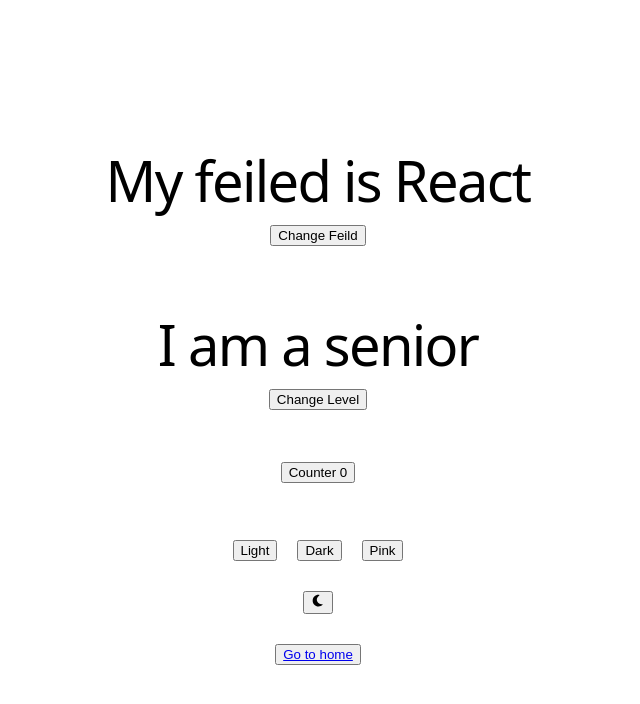
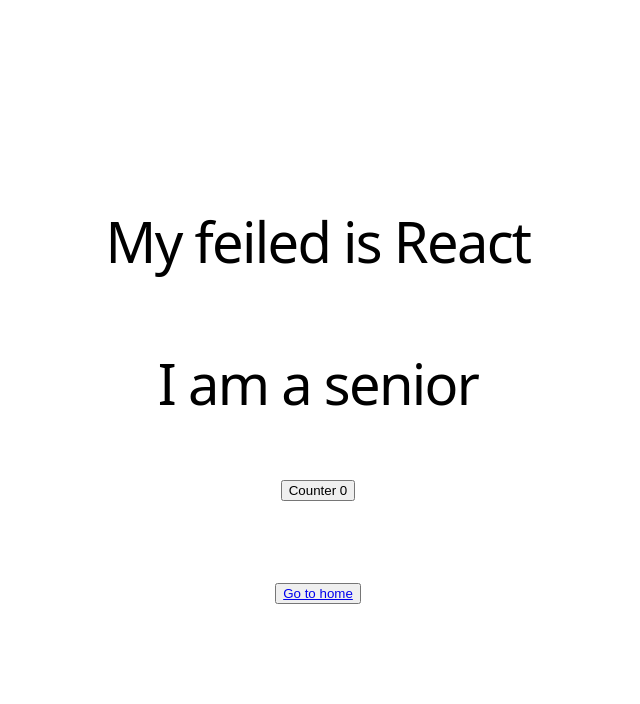
Before and after one commit to Malak-abusharar/React-2, a React (Vite) app: page / in a window 1280 px wide. Shown: the top 704 px of the page, without its empty margins (322-962 px from the left). Built offline with nearby package versions, Linux system fonts and the light colour scheme.

Commit message:
manage state globally

```diff
--- a/src/App.jsx
+++ b/src/App.jsx
@@ -3,87 +3,92 @@
 import "./theme.css";
 import { FaMoon, FaRegSun } from "react-icons/fa6";
 import {Link} from "react-router-dom";
-const initialData = {
-  feild: "React",
-  level: "senior",
-  Count: 0,
-  theme: "light",
-};
-const reducer = (state, action) => {
-  switch (action.type) {
-    case "CHANGE_FEILD":
-      return { ...state, feild: action.newValue };
-    case "CHANGE_LEVEL":
-      return { ...state, level: action.newValue };
-    case "CHANGE_COUNT":
-      return { ...state, Count: action.newValue };
-    case "CHANGE_THEME":
-      return { ...state, theme: action.newValue };
-    default:
-      return state;
-  }
-};
+import {useContext } from "react";
+import Data from "./context/Data";
+
+// const initialData = {
+//   feild: "React",
+//   level: "senior",
+//   Count: 0,
+//   theme: "light",
+// };
+// const reducer = (state, action) => {
+//   switch (action.type) {
+//     case "CHANGE_FEILD":
+//       return { ...state, feild: action.newValue };
+//     case "CHANGE_LEVEL":
+//       return { ...state, level: action.newValue };
+//     case "CHANGE_COUNT":
+//       return { ...state, Count: action.newValue };
+//     case "CHANGE_THEME":
+//       return { ...state, theme: action.newValue };
+//     default:
+//       return state;
+//   }
+// };
 
 function App() {
-  const [Data, dispatch] = useReducer(reducer, initialData);
+  // const [Data, dispatch] = useReducer(reducer, initialData);
+  const {feild, changeField, level, Count, theme} = useContext(Data);
+
   return (
-    <div className={`App ${Data.theme}`}>
-      <h1>My feiled is {Data.feild}</h1>
-      <button
+    <div className={`App ${theme}`}>
+      <h1>My feiled is {feild}</h1>
+      {/* <button
         onClick={() => {
           dispatch({ type: "CHANGE_FEILD", newValue: "Vue" });
         }}
       >
         Change Feild
-      </button>
+      </button> */}
       <br />
       <br />
-      <h1>I am a {Data.level}</h1>
-      <button
+      <h1>I am a {level}</h1>
+      {/* <button
         onClick={() => {
           dispatch({ type: "CHANGE_LEVEL", newValue: "Mid" });
         }}
       >
         Change Level
-      </button>
+      </button> */}
       <br />
       <br />
       <button
-        onClick={() => {
-          dispatch({ type: "CHANGE_COUNT", newValue: Data.Count + 1 });
-        }}
+        // onClick={() => {
+        //   dispatch({ type: "CHANGE_COUNT", newValue: Data.Count + 1 });
+        // }}
       >
-        Counter {Data.Count}
+        Counter {Count}
       </button>
       <br />
       <br />
       <div>
-        <button
+        {/* <button
           onClick={() => {
             dispatch({ type: "CHANGE_THEME", newValue: "light" });
           }}
           style={{ marginRight: "20px" }}
         >
           Light
-        </button>
-        <button
+        </button> */}
+        {/* <button
           style={{ marginRight: "20px" }}
           onClick={() => {
             dispatch({ type: "CHANGE_THEME", newValue: "dark" });
           }}
         >
           Dark
-        </button>
-        <button
+        </button> */}
+        {/* <button
           onClick={() => {
             dispatch({ type: "CHANGE_THEME", newValue: "pink" });
           }}
         >
           Pink
-        </button>
+        </button> */}
       </div>
       <div>
-        <button
+        {/* <button
           style={{ marginTop: "30px" }}
           onClick={() => {
             dispatch({
@@ -93,7 +98,7 @@
           }}
         >
           {Data.theme == "light" ? <FaMoon /> : <FaRegSun />}
-        </button>
+        </button> */}
       </div>
       <button style={{ marginTop: "30px" }}>
         <Link to="/home">Go to home</Link></button>
--- /dev/null
+++ b/src/context/Data.jsx
@@ -0,0 +1,25 @@
+import { createContext, useReducer } from "react";
+const Data= createContext();
+
+
+const initialData = {
+  feild: "React",
+  level: "senior",
+  Count: 0,
+  theme: "light",
+};
+const reducer = () => {};
+
+export function DataProvider({ children }) {
+const [firstState, dispatch] = useReducer(reducer, initialData);
+
+const changeField = () => {
+dispatch({ type: "CHANGE_FEILD", newValue: "Angular" });
+};
+return (
+<Data.Provider value={{ ...firstState, changeField}}>
+{children}
+</Data.Provider>
+);
+}
+export default Data;
--- a/src/main.jsx
+++ b/src/main.jsx
@@ -7,7 +7,7 @@
   RouterProvider,
 } from "react-router-dom";
 import Home from './Home.jsx';
-
+import {DataProvider} from "./context/Data";
 const router = createBrowserRouter([
   {
     path: "/",
@@ -22,6 +22,8 @@
 createRoot(document.getElementById('root')).render(
   <StrictMode>
     {/* <App /> */}
+    <DataProvider>
       <RouterProvider router={router} />
+      </DataProvider>
   </StrictMode>,
 )
```
